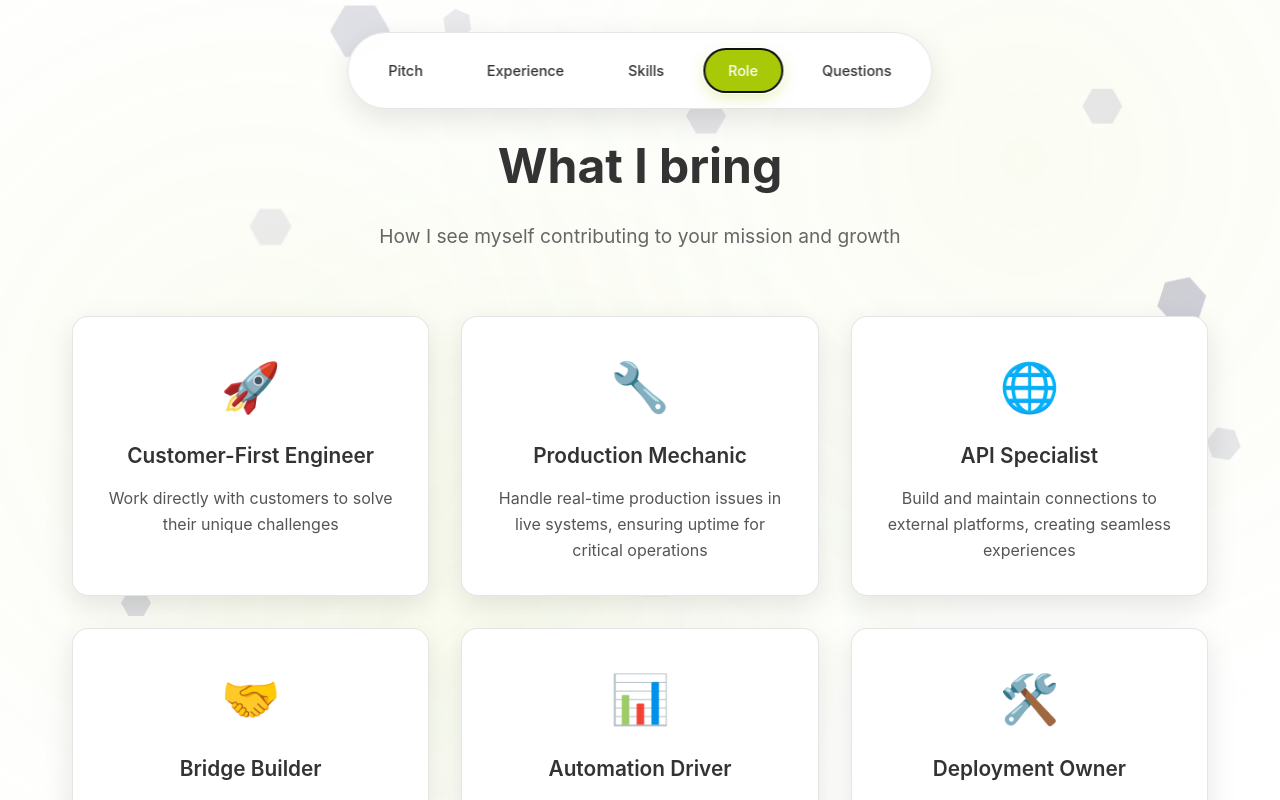
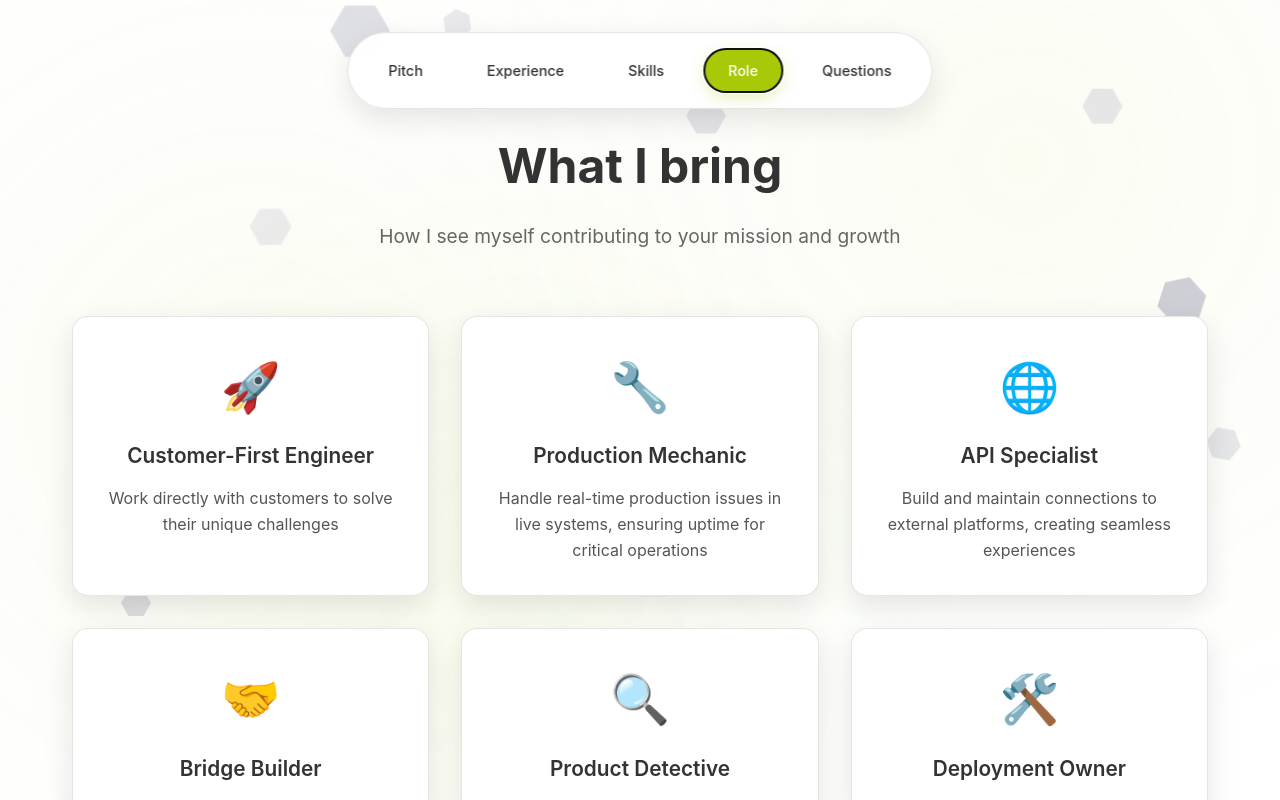
Before and after one commit to Shalin-N/portfolio, a React (Vite) app: page / in a window 1280 px wide. Both pictures are taken after a click on the button "Role". Shown: the top 800 px of the page. Built offline with nearby package versions, Linux system fonts and the light colour scheme.

Commit message:
fix: update role description for 'Product Detective' to enhance clarity and consistency

```diff
--- a/src/components/Role.tsx
+++ b/src/components/Role.tsx
@@ -23,9 +23,9 @@ const Role = () => {
       description: "Act as the liaison between engineering, product, strategy, sales and the customer and their teams"
     },
     {
-      icon: "📊",
-      title: "Automation Driver",
-      description: "Understand and build the customer requests, but also look for new avenues for automation"
+      icon: "🔍",
+      title: "Product Detective",
+      description: "Understand and build what the customer wants, but also look for new avenues of work"
     },
     {
       icon: "🛠️",
```
